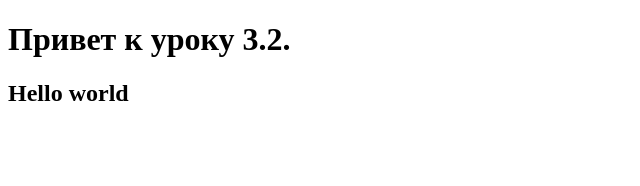
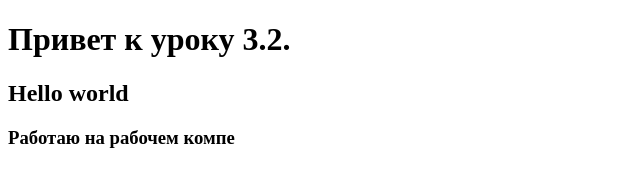
Before and after one commit to mihabeonov44/rep_lesson_3_2, a plain HTML site: page index.html in a window 1280 px wide. Shown: the whole page, without its empty margins (0-640 px from the left). Drawn offline with Linux system fonts and the light colour scheme.

Commit message:
index.html mod

```diff
--- a/index.html
+++ b/index.html
@@ -16,6 +16,8 @@
 
     <h2>Hello world</h2>
 
+    <h3>Работаю на рабочем компе</h3>
+
 
 
 </body>
```
